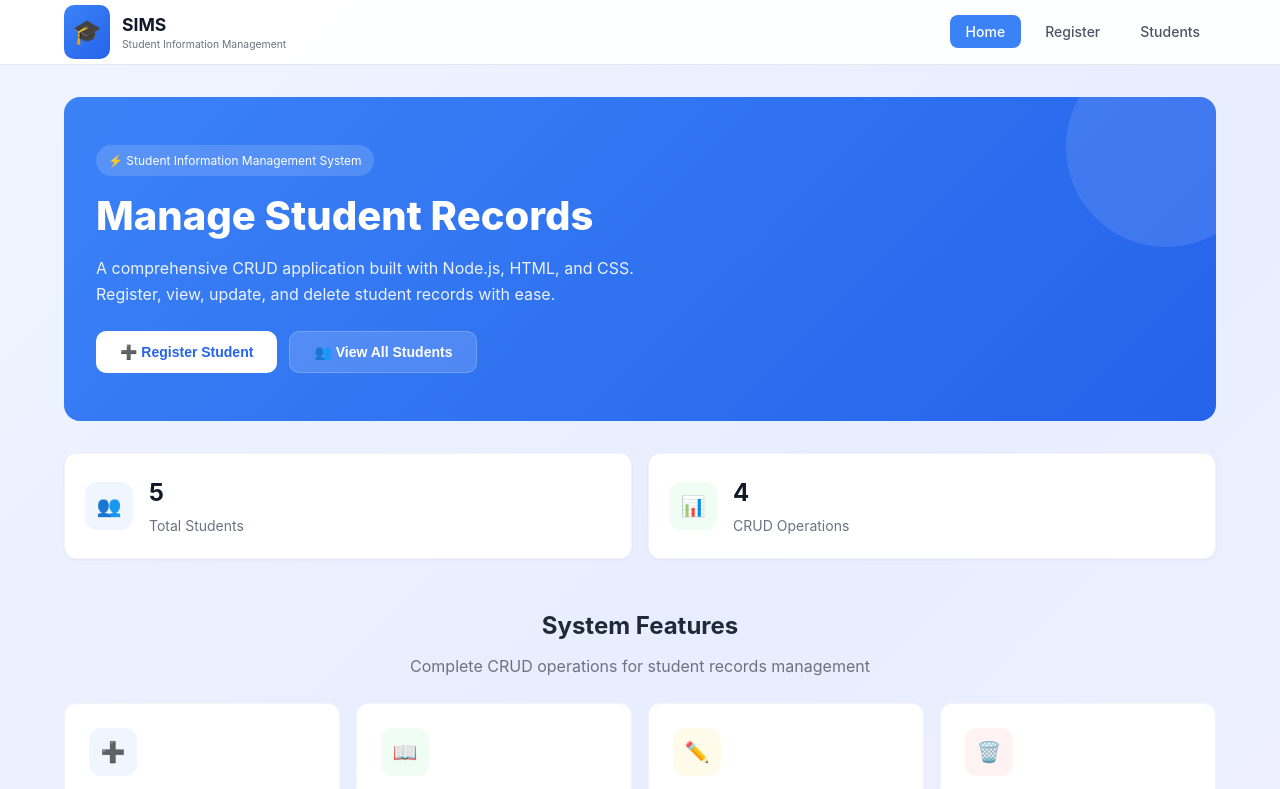
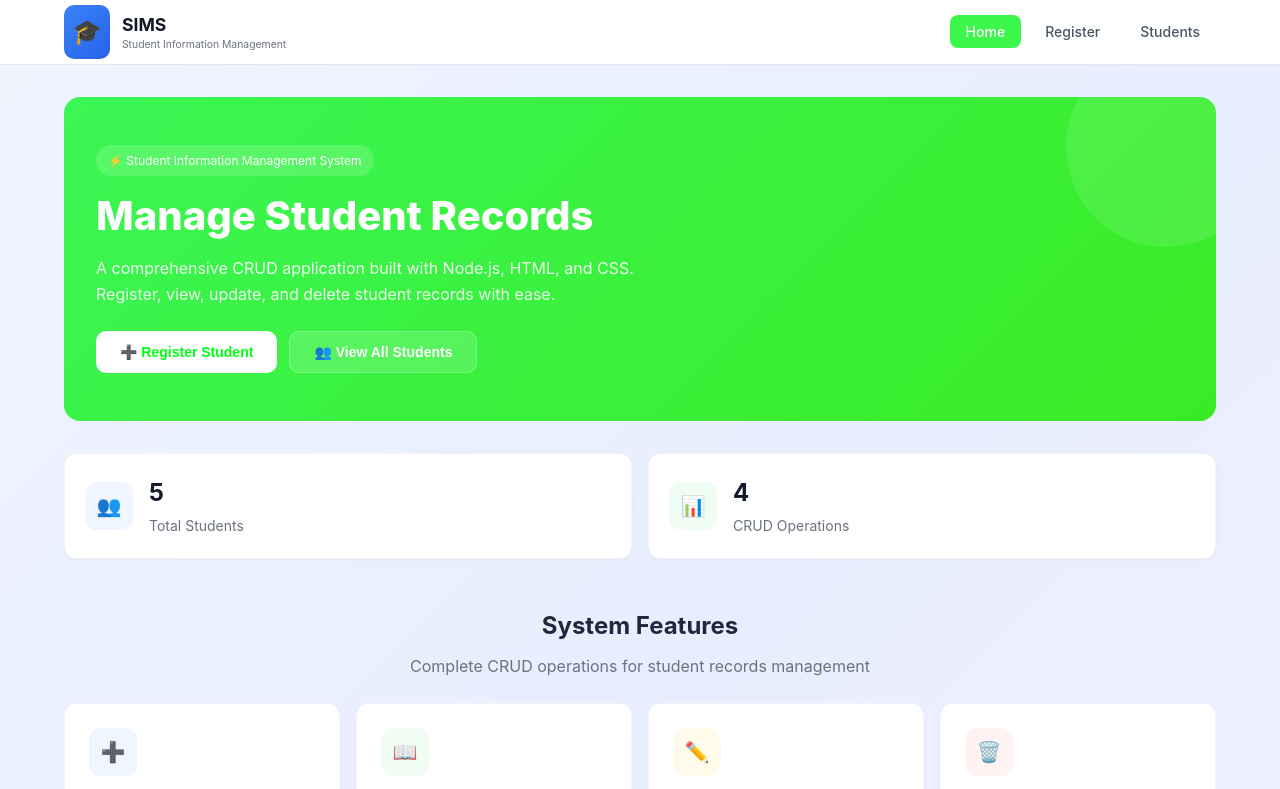
Before and after one commit to Jam-jr18/Fabon_Jamaica_Rose_Final_Exam, a React app: page index.html in a window 1280 px wide. In both pictures the pointer is over the link "Home". Shown: the top 789 px of the page. Built offline with nearby package versions, Linux system fonts and the light colour scheme.

Commit message:
Update index.html

```diff
--- a/index.html
+++ b/index.html
@@ -17,8 +17,8 @@ body{font-family:-apple-system,BlinkMacSystemFont,'Segoe UI',Roboto,sans-serif;b
 .nav-b p{font-size:.65rem;color:#6b7280;margin-top:-2px}
 .nav-l{display:flex;list-style:none;gap:.5rem}
 .nav-a{text-decoration:none;color:#4b5563;padding:.5rem 1rem;border-radius:8px;font-size:.875rem;font-weight:500;transition:.2s;cursor:pointer}
-.nav-a:hover{background:#eff6ff;color:#3b82f6}
-.nav-a.active{background:#3b82f6;color:#fff}
+.nav-a:hover{background:#eff6ff;color:#3bf68c}
+.nav-a.active{background:#3bf64b;color:#fff}
 .mob{display:none;background:none;border:none;font-size:1.5rem;cursor:pointer}
 @media(max-width:768px){
   .nav-l{display:none;position:absolute;top:64px;left:0;right:0;background:#fff;flex-direction:column;padding:1rem;border-bottom:1px solid #e5e7eb}
@@ -35,7 +35,7 @@ body{font-family:-apple-system,BlinkMacSystemFont,'Segoe UI',Roboto,sans-serif;b
 @keyframes fi{from{opacity:0;transform:translateY(10px)}to{opacity:1;transform:translateY(0)}}
 
 /* Hero */
-.hero{background:linear-gradient(135deg,#3b82f6,#2563eb);border-radius:16px;padding:3rem 2rem;color:#fff;position:relative;overflow:hidden}
+.hero{background:linear-gradient(135deg,#3bf654,#39eb25);border-radius:16px;padding:3rem 2rem;color:#fff;position:relative;overflow:hidden}
 .hero::before{content:'';position:absolute;top:-50px;right:-50px;width:200px;height:200px;background:rgba(255,255,255,.1);border-radius:50%}
 .hero-c{position:relative;z-index:1;max-width:600px}
 .hero-badge{display:inline-block;background:rgba(255,255,255,.15);padding:.375rem .75rem;border-radius:20px;font-size:.75rem;margin-bottom:1rem}
@@ -45,8 +45,8 @@ body{font-family:-apple-system,BlinkMacSystemFont,'Segoe UI',Roboto,sans-serif;b
 
 /* Buttons */
 .btn{display:inline-flex;align-items:center;gap:.5rem;padding:.75rem 1.5rem;border-radius:10px;font-size:.875rem;font-weight:600;cursor:pointer;transition:.2s;border:none}
-.btn-p{background:#3b82f6;color:#fff}.btn-p:hover{background:#2563eb;transform:translateY(-2px)}
-.btn-w2{background:#fff;color:#2563eb}.btn-w2:hover{background:#eff6ff;transform:translateY(-2px)}
+.btn-p{background:#e6f102;color:#fff}.btn-p:hover{background:#57ff04;transform:translateY(-2px)}
+.btn-w2{background:#fff;color:#00ff11}.btn-w2:hover{background:#eff6ff;transform:translateY(-2px)}
 .btn-s{background:rgba(255,255,255,.15);color:#fff;border:1px solid rgba(255,255,255,.2)}.btn-s:hover{background:rgba(255,255,255,.25)}
 .btn-o{background:#fff;color:#4b5563;border:1px solid #e5e7eb}.btn-o:hover{background:#f9fafb}
 .btn-w{background:#f59e0b;color:#fff}.btn-w:hover{background:#d97706}
@@ -110,7 +110,7 @@ body{font-family:-apple-system,BlinkMacSystemFont,'Segoe UI',Roboto,sans-serif;b
 .snc{display:flex;align-items:center;gap:.75rem}
 .sav{width:32px;height:32px;background:linear-gradient(135deg,#3b82f6,#2563eb);border-radius:50%;display:flex;align-items:center;justify-content:center;color:#fff;font-size:.75rem;font-weight:600;flex-shrink:0}
 .yb{padding:.25rem .625rem;border-radius:20px;font-size:.75rem;font-weight:500}
-.y1{background:#dbeafe;color:#1d4ed8}.y2{background:#dcfce7;color:#16a34a}.y3{background:#fef3c7;color:#d97706}.y4{background:#f3e8ff;color:#9333ea}
+.y1{background:#ffffff;color:#1d4ed8}.y2{background:#dcfce7;color:#16a34a}.y3{background:#fef3c7;color:#d97706}.y4{background:#f3e8ff;color:#9333ea}
 .ab{display:flex;gap:.25rem}
 .abtn{padding:.5rem;border:none;background:none;border-radius:8px;cursor:pointer;transition:.2s;font-size:.9rem}
 .abtn:hover{background:#f3f4f6}
```
